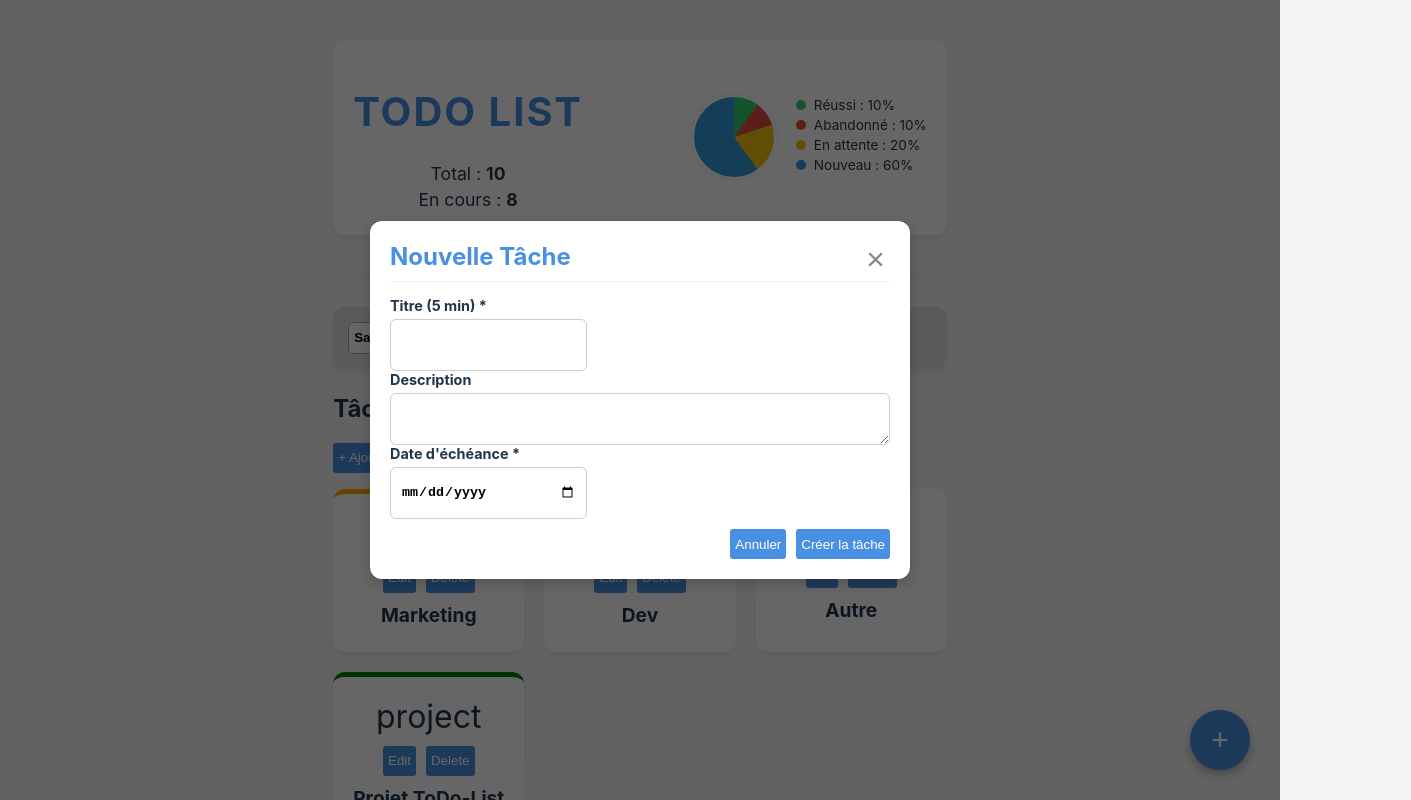
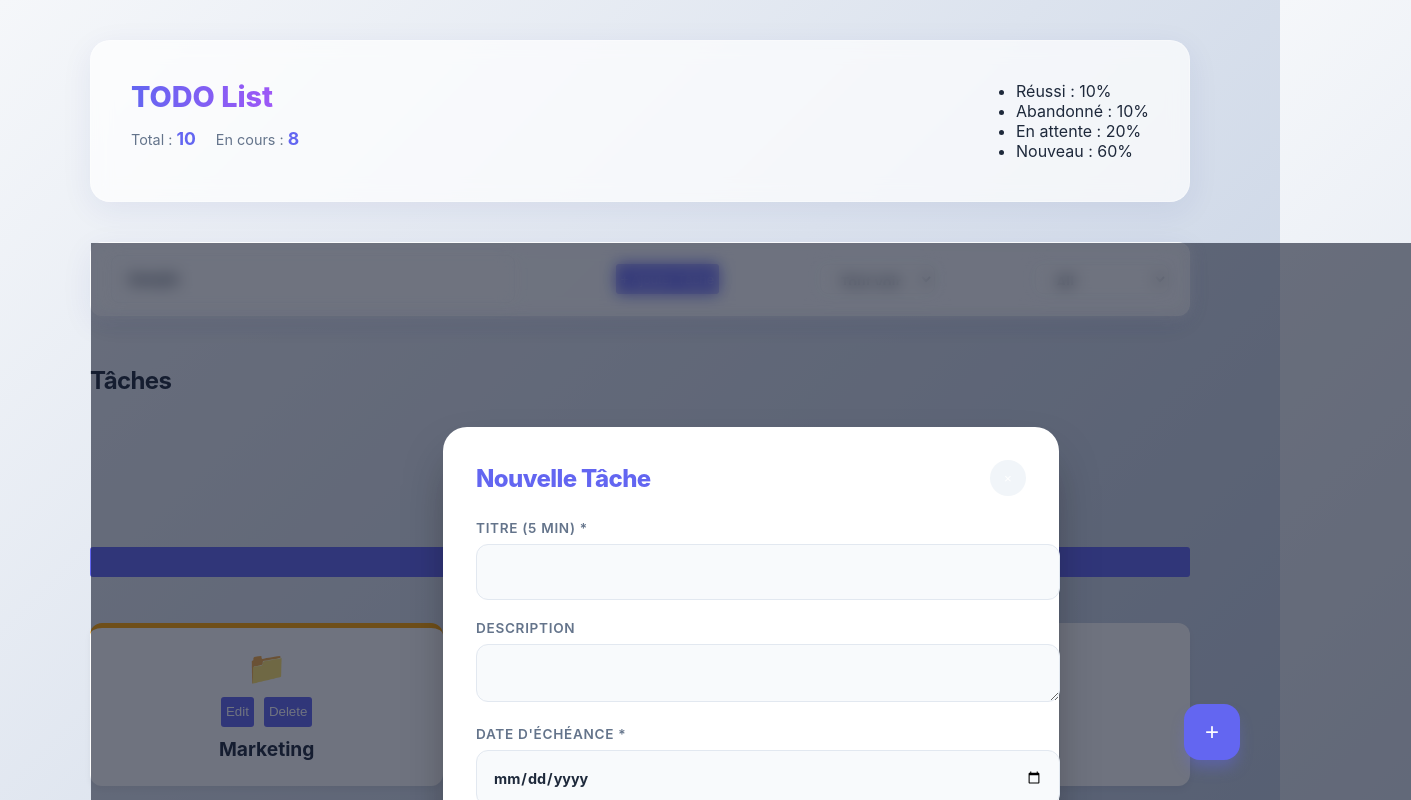
Before and after one commit to AHAMED-Nasser/ToDo_React, a React (Create React App) app in the folder app/: page / in a window 1280 px wide. Both pictures are taken after typing "Sample" into the empty fields and a click on the button "+ Ajouter Tâche". Shown: the top 800 px of the page, 1411 px wide, since content can reach past the window. Built offline with nearby package versions, Linux system fonts and the light colour scheme.

Commit message:
Style du site version 1

```diff
--- a/app/src/App.css
+++ b/app/src/App.css
@@ -1,20 +1,20 @@
 .App {
-    max-width: 800px;
+    max-width: 1100px;
     margin: 0 auto;
-    padding: 20px;
+    padding: 40px 20px;
     min-height: 100vh;
 }
 
-.App-header {
-    text-align: center;
-    padding: 20px 0;
-    border-bottom: 2px solid #eee;
-    margin-bottom: 30px;
+main {
+    display: flex;
+    flex-direction: column;
+    gap: 30px;
 }
 
-.home-title {
-    font-size: 2.5rem;
-    color: var(--primary);
-    text-transform: uppercase;
-    letter-spacing: 2px;
+h2 {
+    font-size: 1.5rem;
+    color: var(--text-main);
+    margin-bottom: 20px;
+    font-weight: 700;
+    letter-spacing: -0.025em;
 }
--- a/app/src/components/FolderForm/FolderForm.css
+++ b/app/src/components/FolderForm/FolderForm.css
@@ -1,52 +1,56 @@
-.folder-form {
+.folder-form, .task-form {
     display: flex;
     flex-direction: column;
-    gap: 15px;
-}
-
-.form-group {
-    display: flex;
-    flex-direction: column;
-    gap: 5px;
+    gap: 20px;
 }
 
 .form-group label {
-    font-weight: bold;
-    font-size: 0.9rem;
+    display: block;
+    font-size: 0.85rem;
+    font-weight: 600;
+    color: var(--text-muted);
+    margin-bottom: 8px;
+    text-transform: uppercase;
+    letter-spacing: 0.05em;
 }
 
 .form-group input, .form-group textarea, .form-group select {
-    padding: 10px;
-    border: 1px solid #ccc;
-    border-radius: 6px;
+    width: 100%;
+    padding: 12px 16px;
+    border-radius: 12px;
+    border: 1px solid #e2e8f0;
+    font-family: inherit;
+    transition: all 0.2s;
+    background: #f8fafc;
 }
 
-.error-message {
-    color: #e74c3c;
-    font-size: 0.85rem;
-    margin: 0;
+.form-group input:focus {
+    background: white;
+    border-color: var(--primary);
+    box-shadow: 0 0 0 4px rgba(99, 102, 241, 0.1);
+    outline: none;
 }
 
 .form-actions {
     display: flex;
     justify-content: flex-end;
-    gap: 10px;
+    gap: 12px;
     margin-top: 10px;
 }
 
 .btn-submit {
-    background-color: var(--primary);
+    background: var(--primary);
     color: white;
+    padding: 12px 24px;
+    border-radius: 12px;
+    font-weight: 600;
     border: none;
-    padding: 10px 20px;
-    border-radius: 6px;
     cursor: pointer;
+    transition: all 0.2s;
 }
 
-.btn-cancel {
-    background-color: #eee;
-    border: none;
-    padding: 10px 20px;
-    border-radius: 6px;
-    cursor: pointer;
+.btn-submit:hover {
+    background: var(--primary-hover);
+    transform: translateY(-2px);
+    box-shadow: 0 4px 12px rgba(99, 102, 241, 0.3);
 }
--- a/app/src/components/Footer/Footer.css
+++ b/app/src/components/Footer/Footer.css
@@ -1,44 +1,26 @@
 .app-footer-bar {
     position: fixed;
-    bottom: 30px;
-    right: 30px;
-    z-index: 900;
+    bottom: 40px;
+    right: 40px;
 }
 
 .main-add-btn {
-    width: 60px;
-    height: 60px;
-    border-radius: 50%;
-    background-color: var(--primary);
+    width: 56px;
+    height: 56px;
+    border-radius: 16px;
+    background: var(--primary);
     color: white;
-    font-size: 30px;
+    font-size: 24px;
     border: none;
     cursor: pointer;
-    box-shadow: 0 4px 10px rgba(0,0,0,0.3);
-    transition: transform 0.2s;
+    box-shadow: 0 10px 15px -3px rgba(99, 102, 241, 0.4);
+    transition: all 0.2s;
+    display: flex;
+    align-items: center;
+    justify-content: center;
 }
 
 .main-add-btn:hover {
-    transform: scale(1.1);
+    background: var(--primary-hover);
+    transform: rotate(90deg) scale(1.1);
 }
-
-.add-selection-menu {
-    display: flex;
-    flex-direction: column;
-    gap: 15px;
-    padding: 10px;
-}
-
-.add-selection-menu button {
-    padding: 15px;
-    border-radius: 8px;
-    border: 1px solid #ddd;
-    background: white;
-    cursor: pointer;
-    font-weight: bold;
-}
-
-.add-selection-menu button:hover {
-    background: #f0f7ff;
-    border-color: var(--primary);
-}
--- a/app/src/components/Header/Header.css
+++ b/app/src/components/Header/Header.css
@@ -1,53 +1,34 @@
 .app-header {
+    background: var(--glass-bg);
+    backdrop-filter: blur(10px);
+    -webkit-backdrop-filter: blur(10px);
+    border: 1px solid var(--glass-border);
+    border-radius: 20px;
+    padding: 24px 40px;
     display: flex;
     justify-content: space-between;
     align-items: center;
-    padding: 20px;
-    background: white;
-    border-radius: 12px;
-    margin-bottom: 20px;
-    box-shadow: 0 4px 6px rgba(0,0,0,0.05);
+    margin-bottom: 40px;
+    box-shadow: var(--shadow);
 }
 
-.counters p {
-    margin: 5px 0;
+.home-title {
+    margin: 0;
+    font-size: 1.8rem;
+    background: linear-gradient(to right, #6366f1, #a855f7);
+    -webkit-background-clip: text;
+    -webkit-text-fill-color: transparent;
+    font-weight: 800;
+}
+
+.counters {
+    display: flex;
+    gap: 20px;
+    color: var(--text-muted);
+    font-size: 0.9rem;
+}
+
+.counters strong {
+    color: var(--primary);
     font-size: 1.1rem;
 }
-
-.stats-container {
-    display: flex;
-    align-items: center;
-    gap: 20px;
-}
-
-.pie-chart {
-    width: 80px;
-    height: 80px;
-    border-radius: 50%;
-    border: 2px solid white;
-    box-shadow: 0 0 5px rgba(0,0,0,0.1);
-}
-
-.legend {
-    list-style: none;
-    padding: 0;
-    font-size: 0.85rem;
-}
-
-.legend li {
-    display: flex;
-    align-items: center;
-    gap: 8px;
-    margin-bottom: 4px;
-}
-
-.dot {
-    width: 10px;
-    height: 10px;
-    border-radius: 50%;
-}
-/* Couleurs correspondantes aux badges */
-.status-nouveau { background: #3498db; }
-.status-en-attente { background: #f1c40f; }
-.status-réussi { background: #2ecc71; }
-.status-abandonné { background: #e74c3c; }
--- a/app/src/components/Modal/Modal.css
+++ b/app/src/components/Modal/Modal.css
@@ -1,62 +1,63 @@
-/* L'arrière-plan sombre qui couvre tout l'écran */
 .modal-overlay {
     position: fixed;
     top: 0;
     left: 0;
-    width: 100%;
-    height: 100%;
-    background-color: rgba(0, 0, 0, 0.6); /* Fond sombre semi-transparent */
+    width: 100vw;
+    height: 100vh;
+    background: rgba(15, 23, 42, 0.6); /* Fond plus sombre pour faire ressortir le blanc */
+    backdrop-filter: blur(8px); /* Flou d'arrière-plan */
     display: flex;
-    justify-content: center;
-    align-items: center;
-    z-index: 1000; /* Assure que la modal est au premier plan */
+    justify-content: center; /* Centre horizontalement */
+    align-items: center;     /* Centre verticalement */
+    z-index: 1000;
+    padding: 20px;
 }
 
-/* La boîte blanche contenant les informations */
 .modal-content {
     background: white;
-    padding: 20px;
-    border-radius: 12px;
-    width: 90%;
-    max-width: 500px;
+    width: 100%;
+    max-width: 550px;
+    border-radius: 24px;
+    padding: 32px;
+    box-shadow: 0 25px 50px -12px rgba(0, 0, 0, 0.4);
     position: relative;
-    box-shadow: 0 4px 15px rgba(0,0,0,0.2);
-    animation: fadeIn 0.3s; /* Petite animation d'apparition */
+    animation: modalPop 0.3s cubic-bezier(0.34, 1.56, 0.64, 1); /* Effet de rebond */
+    border: 1px solid rgba(255, 255, 255, 0.3);
 }
 
-@keyframes fadeIn {
-    from { opacity: 0; transform: translateY(-20px); }
-    to { opacity: 1; transform: translateY(0); }
+@keyframes modalPop {
+    from { opacity: 0; transform: scale(0.9) translateY(20px); }
+    to { opacity: 1; transform: scale(1) translateY(0); }
 }
 
 .modal-header {
     display: flex;
     justify-content: space-between;
     align-items: center;
-    border-bottom: 1px solid #eee;
-    margin-bottom: 15px;
-    padding-bottom: 10px;
+    margin-bottom: 24px;
 }
 
 .modal-header h2 {
+    font-size: 1.5rem;
+    font-weight: 800;
+    color: var(--primary);
     margin: 0;
-    font-size: 1.5rem;
-    color: var(--primary);
 }
 
 .close-button {
-    background: none;
+    background: #f1f5f9;
     border: none;
-    font-size: 2rem;
+    width: 36px;
+    height: 36px;
+    border-radius: 50%;
     cursor: pointer;
-    color: #888;
+    display: flex;
+    align-items: center;
+    justify-content: center;
+    transition: all 0.2s;
 }
 
 .close-button:hover {
-    color: #333;
+    background: #fee2e2;
+    color: #ef4444;
 }
-
-.modal-body p {
-    margin: 10px 0;
-    line-height: 1.6;
-}
--- a/app/src/components/TaskList/TaskList.css
+++ b/app/src/components/TaskList/TaskList.css
@@ -1,47 +1,15 @@
-.task-card-header {
-    display: flex;
-    justify-content: space-between;
-    align-items: flex-start;
+.task-grid {
+    display: grid;
+    grid-template-columns: repeat(auto-fill, minmax(320px, 1fr));
+    gap: 24px;
+    padding: 20px 0;
 }
 
-.expand-trigger {
-    background: none;
-    border: none;
-    cursor: pointer;
-    font-size: 0.8rem;
-    transition: transform 0.3s ease;
-    color: var(--primary);
+.task-item-card {
+    background: rgba(255, 255, 255, 0.8);
+    backdrop-filter: blur(10px);
+    border: 1px solid var(--glass-border);
+    border-radius: 20px;
+    padding: 24px;
+    transition: all 0.3s ease;
 }
-
-.expand-trigger.down { transform: rotate(180deg); }
-.expand-trigger.up { transform: rotate(0deg); }
-
-.task-folders-list {
-    display: flex;
-    flex-wrap: wrap;
-    gap: 5px;
-    margin: 10px 0;
-}
-
-.folder-badge {
-    font-size: 0.7rem;
-    padding: 2px 8px;
-    border-radius: 10px;
-    color: white;
-    font-weight: bold;
-}
-
-.more-indicator {
-    font-size: 0.7rem;
-    color: #888;
-}
-
-.task-full-details {
-    margin-top: 10px;
-    animation: slideDown 0.2s ease-out;
-}
-
-@keyframes slideDown {
-    from { opacity: 0; transform: translateY(-5px); }
-    to { opacity: 1; transform: translateY(0); }
-}
--- a/app/src/components/UtilityBar/UtilityBar.css
+++ b/app/src/components/UtilityBar/UtilityBar.css
@@ -1,34 +1,30 @@
 .utility-bar {
-    background: var(--card-bg);
-    padding: 15px;
+    background: var(--glass-bg);
+    backdrop-filter: blur(8px);
+    padding: 12px 20px;
     border-radius: 12px;
-    box-shadow: 0 4px 6px rgba(0,0,0,0.05);
-    margin-bottom: 25px;
+    border: 1px solid var(--glass-border);
+    box-shadow: var(--shadow);
 }
 
 .utility-bar > div {
     display: flex;
-    gap: 10px;
+    justify-content: space-between;
     align-items: center;
-    flex-wrap: wrap;
+    gap: 15px;
 }
 
-/* Style pour les inputs et boutons génériques dans la barre */
-/*.utility-bar input, .utility-bar button {*/
-/*    padding: 10px 15px;*/
-/*    border: 1px solid #ddd;*/
-/*    border-radius: 8px;*/
-/*    outline: none;*/
-/*}*/
+/* Style des inputs */
+.utility-bar input, .utility-bar select {
+    background: white;
+    border: 1px solid #e2e8f0;
+    padding: 8px 16px;
+    border-radius: 8px;
+    font-size: 0.9rem;
+    color: var(--text-main);
+}
 
-/*.utility-bar button {*/
-/*    background: var(--primary);*/
-/*    border: none;*/
-/*    color: white;*/
-/*    cursor: pointer;*/
-/*    transition: opacity 0.2s;*/
-/*}*/
-
-.utility-bar button:hover {
-    opacity: 0.8;
+.utility-bar input:focus {
+    outline: 2px solid var(--primary);
+    border-color: transparent;
 }
--- a/app/src/index.css
+++ b/app/src/index.css
@@ -1,28 +1,22 @@
 :root {
-    --primary: #4a90e2;
-    --bg-app: #f5f5f5;
-    --card-bg: #e5dfdf;
-    --text-main: #21364c;
-    --status-nouveau: #3498db;
-    --status-attente: #f1c40f;
-    --status-reussi: #2ecc71;
-    --status-abandon: #e74c3c;
+    --primary: #6366f1;
+    --primary-hover: #4f46e5;
+    --bg-gradient: linear-gradient(135deg, #f5f7fa 0%, #c3cfe2 100%);
+    --glass-bg: rgba(255, 255, 255, 0.7);
+    --glass-border: rgba(255, 255, 255, 0.3);
+    --text-main: #1e293b;
+    --text-muted: #64748b;
+    --shadow: 0 8px 32px 0 rgba(31, 38, 135, 0.07);
 }
 
 body {
-    display: flex;
-    justify-content: center;
-    align-items: center;
     margin: 0;
-    background-color: var(--bg-app);
+    font-family: 'Inter', system-ui, -apple-system, sans-serif;
+    background: var(--bg-gradient);
+    background-attachment: fixed;
     color: var(--text-main);
-    font-family: -apple-system, BlinkMacSystemFont, 'Segoe UI', 'Roboto', 'Oxygen',
-    'Ubuntu', 'Cantarell', 'Fira Sans', 'Droid Sans', 'Helvetica Neue',
-    sans-serif;
     -webkit-font-smoothing: antialiased;
-    -moz-osx-font-smoothing: grayscale;
 }
-
 code {
   font-family: source-code-pro, Menlo, Monaco, Consolas, 'Courier New',
     monospace;
```
Also changed, not shown: app/src/components/UtilityBar.js (deleted, +0 -23 lines).
